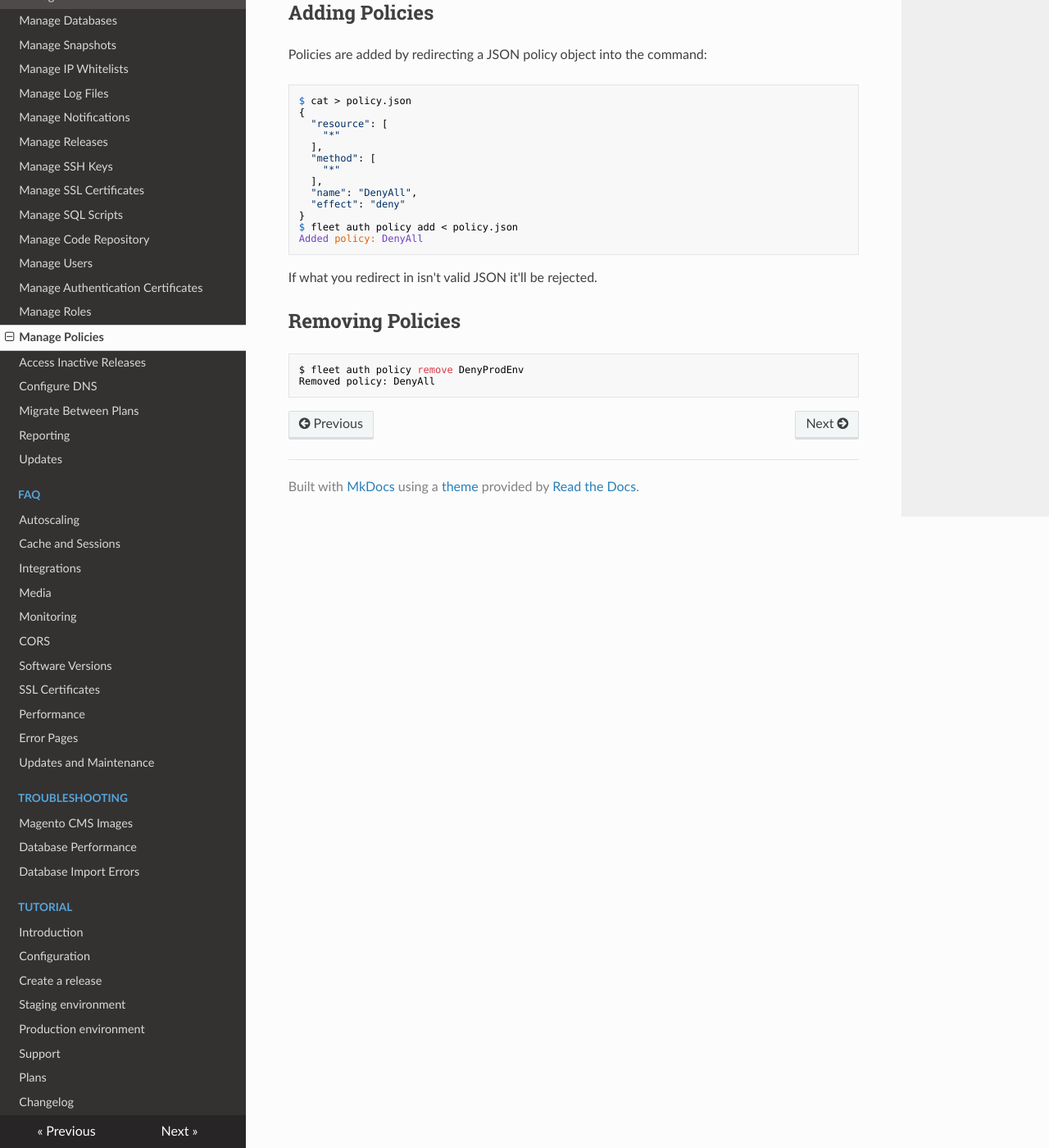
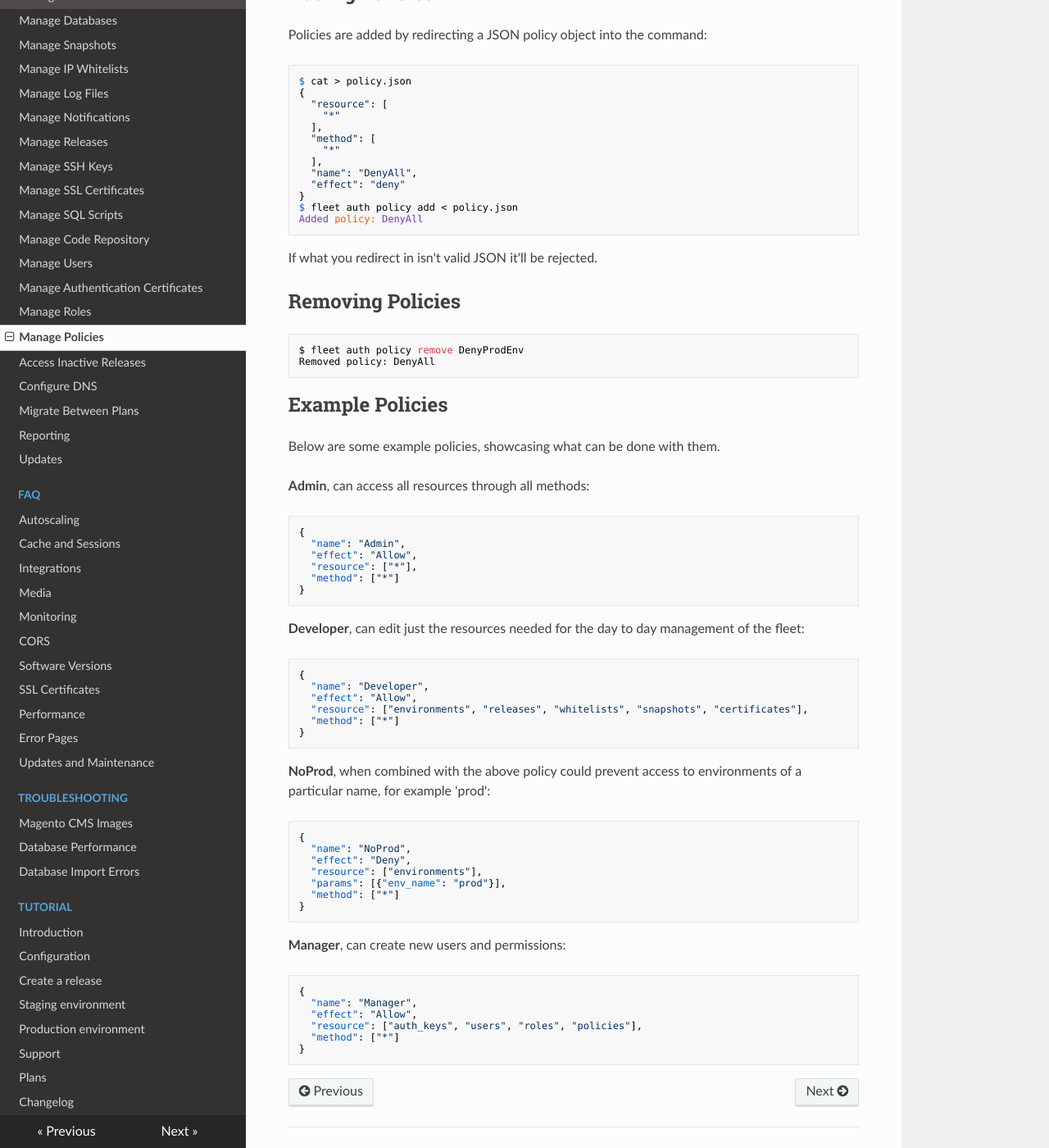
Before and after one commit to anchor/fleet-magento-docs, an MkDocs documentation site: the page built from docs/how-to/auth/manage-policies.md, in a window 1280 px wide and 1400 px high, scrolled down 1360 px. Shown: the whole window at 82% size. Built offline with MkDocs 1.6.1, drawn with Linux system fonts in a browser that asks for light colours; nearby versions of some CDN libraries; old or Windows-style settings are respelled for this version of MkDocs; some of the changed text lies outside the part shown.

Commit message:
Change default roles into example roles

````diff
--- a/docs/how-to/auth/manage-policies.md
+++ b/docs/how-to/auth/manage-policies.md
@@ -89,3 +89,54 @@ Removing Policies
 $ fleet auth policy remove DenyProdEnv
 Removed policy: DenyAll
 ```
+
+
+Example Policies
+----
+
+Below are some example policies, showcasing what can be done with them.
+
+**Admin**, can access all resources through all methods:
+
+```
+{
+  "name": "Admin",
+  "effect": "Allow",
+  "resource": ["*"],
+  "method": ["*"]
+}
+```
+
+**Developer**, can edit just the resources needed for the day to day management of the fleet:
+
+```
+{
+  "name": "Developer",
+  "effect": "Allow",
+  "resource": ["environments", "releases", "whitelists", "snapshots", "certificates"],
+  "method": ["*"]
+}
+```
+
+**NoProd**, when combined with the above policy could prevent access to environments of a particular name, for example 'prod':
+
+```
+{
+  "name": "NoProd",
+  "effect": "Deny",
+  "resource": ["environments"],
+  "params": [{"env_name": "prod"}],
+  "method": ["*"]
+}
+```
+
+**Manager**, can create new users and permissions:
+
+```
+{
+  "name": "Manager",
+  "effect": "Allow",
+  "resource": ["auth_keys", "users", "roles", "policies"],
+  "method": ["*"]
+}
+```
````
Also changed, not shown: other parts of docs/how-to/auth/manage-policies.md (+1 -1 lines), docs/getting-started/creating-users.md (+4 -12 lines).
